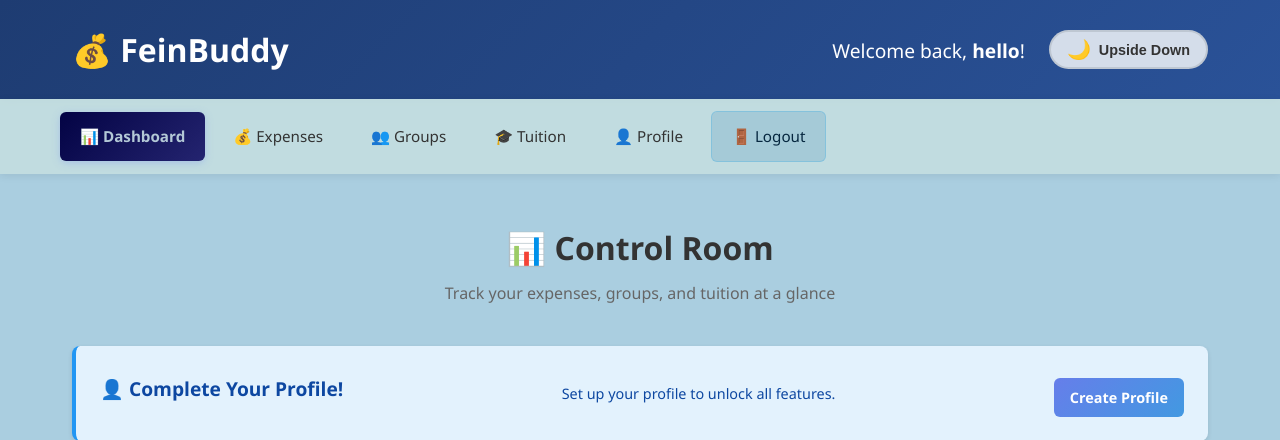
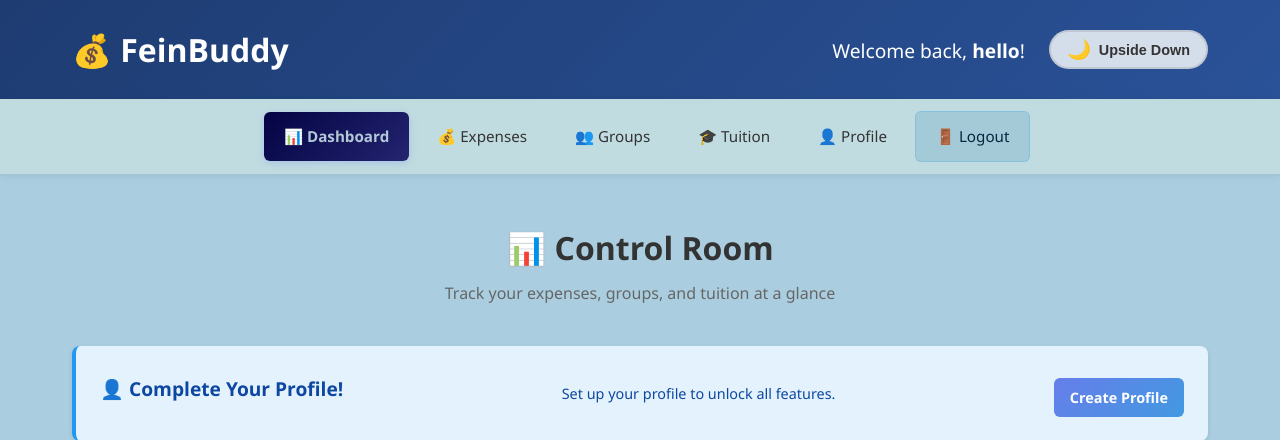
Before and after one commit to Nahid-iiqbal/ECEFC-Money-Manager-Demo-, a Flask app: page /dashboard in a window 1280 px wide. Shown: the top 440 px of the page. Run offline with Flask 3, Linux system fonts and the light colour scheme; a user stored in the database is signed in; some libraries are stand-ins or nearby versions.

Commit message:
Adjust navbar spacing for improved layout and alignment

```diff
--- a/static/css/dashboard.css
+++ b/static/css/dashboard.css
@@ -606,3 +606,11 @@ nav a.active {
         padding: 1.5rem;
     }
 }
+.main-nav .nav-list {
+    margin-left: 7rem;          /* adjust: 0.5rem–2rem */
+}
+
+/* If your navbar uses flex and you want spacing from the left edge instead */
+.main-nav .nav-container {
+    padding-left: 7rem;         /* optional alternative */
+}
```
Also changed, not shown: instance/finance.db.
